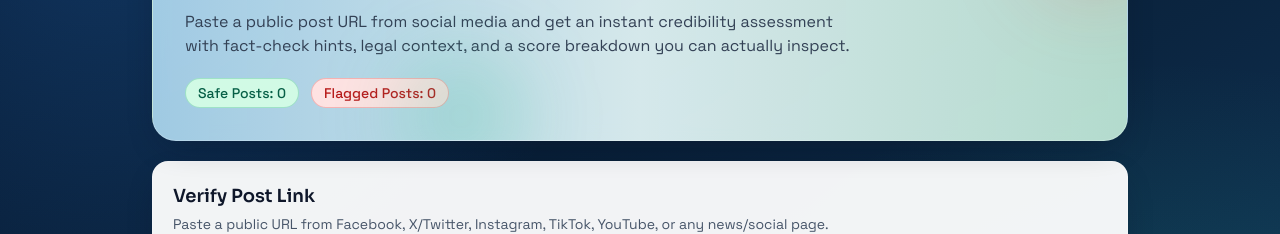
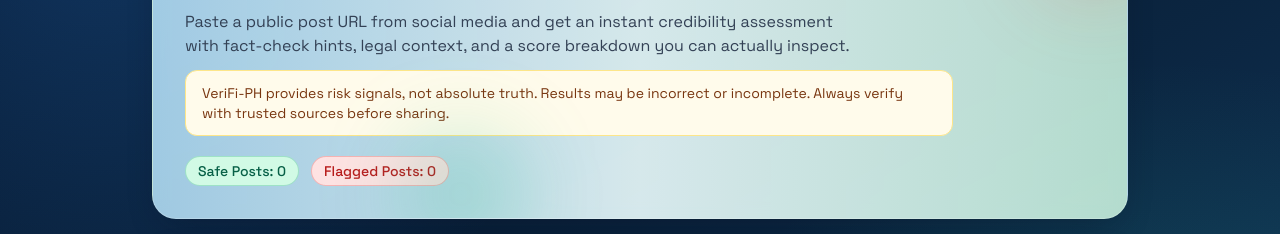
Before and after one commit to Kirkbot11/VeriFi-PH, a React (Vite) app in the folder client/: page / in a window 1280 px wide. Shown: the part 139-373 px from the top of the page. Built offline with nearby package versions, Linux system fonts and the light colour scheme; no server answers; the HTML template or start-up script is replaced by a standard one.

Commit message:
Feat: Added Disclaimer Note

```diff
--- a/client/src/App.jsx
+++ b/client/src/App.jsx
@@ -212,6 +212,10 @@
           a score breakdown you can actually inspect.
         </p>
 
+        <p className="mt-3 max-w-3xl rounded-xl border border-amber-200 bg-amber-50 px-4 py-3 text-xs leading-relaxed text-amber-900 sm:text-sm">
+          VeriFi-PH provides risk signals, not absolute truth. Results may be incorrect or incomplete. Always verify with trusted sources before sharing.
+        </p>
+
         <div className="mt-5 flex flex-wrap gap-3 text-xs sm:text-sm">
           <span className="rounded-full border border-emerald-600/25 bg-emerald-100 px-3 py-1 font-medium text-emerald-800">
             Safe Posts: {posts.length - flaggedCount}
--- a/client/src/components/DetailModal.jsx
+++ b/client/src/components/DetailModal.jsx
@@ -110,6 +110,13 @@
               ))}
             </div>
           </section>
+
+          <section className="rounded-xl border border-amber-200 bg-amber-50 p-4">
+            <h3 className="font-display text-base font-semibold text-amber-900">Important Note</h3>
+            <p className="mt-2 text-sm leading-relaxed text-amber-900">
+              VeriFi-PH provides risk signals, not absolute truth. Results may be incorrect or incomplete. Always verify with trusted sources before sharing.
+            </p>
+          </section>
         </div>
       </div>
     </div>
```
